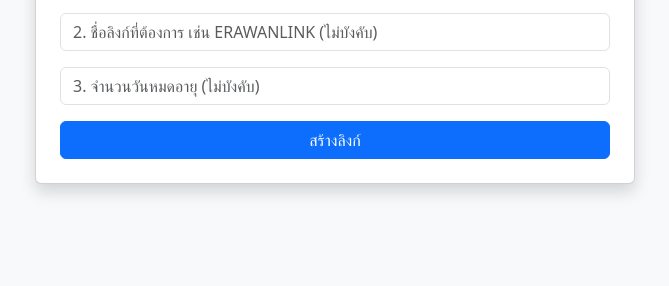
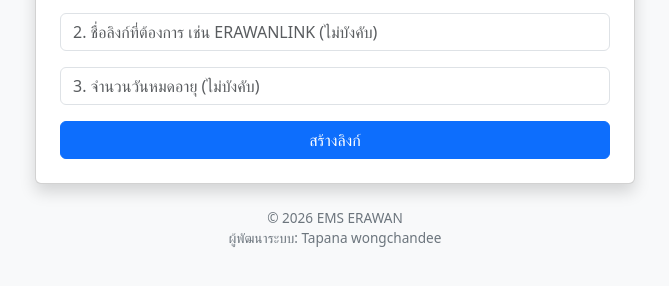
Before and after one commit to tapanawongchandee/ems-erawan, a website: page public/index.html in a window 1280 px wide. Shown: the part 172-458 px from the top of the page, without its empty margins (305-974 px from the left). Drawn offline with nearby package versions, Linux system fonts and the light colour scheme.

Commit message:
Update index.html

```diff
--- a/public/index.html
+++ b/public/index.html
@@ -20,8 +20,14 @@
                 <input type="text" id="shortUrlResult" class="form-control mb-2" readonly>
             </div>
             <div id="errorArea" class="alert alert-danger mt-3 d-none"></div>
+            </div>
+           </div> <div class="text-center mt-4 text-secondary" style="font-size: 0.85rem;">
+                            &copy; 2026 EMS ERAWAN <br>
+                            ผู้พัฒนาระบบ: Tapana wongchandee
+                        </div>
         </div>
     </div>
+     </div>
     <script src="script.js"></script>
 </body>
 </html>
```
